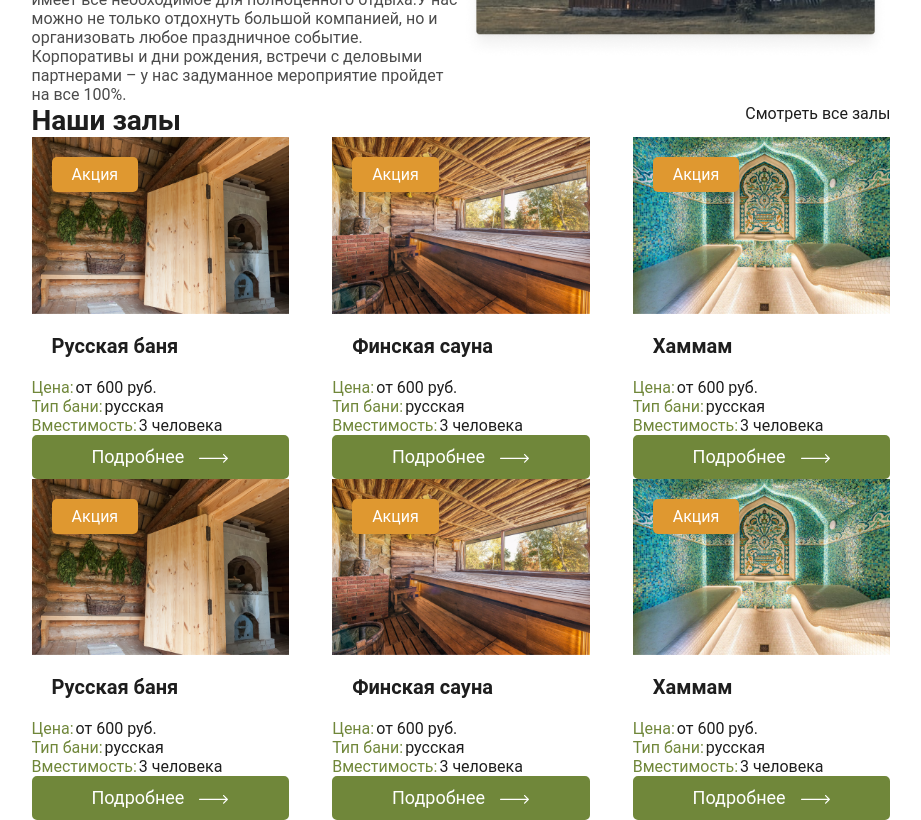
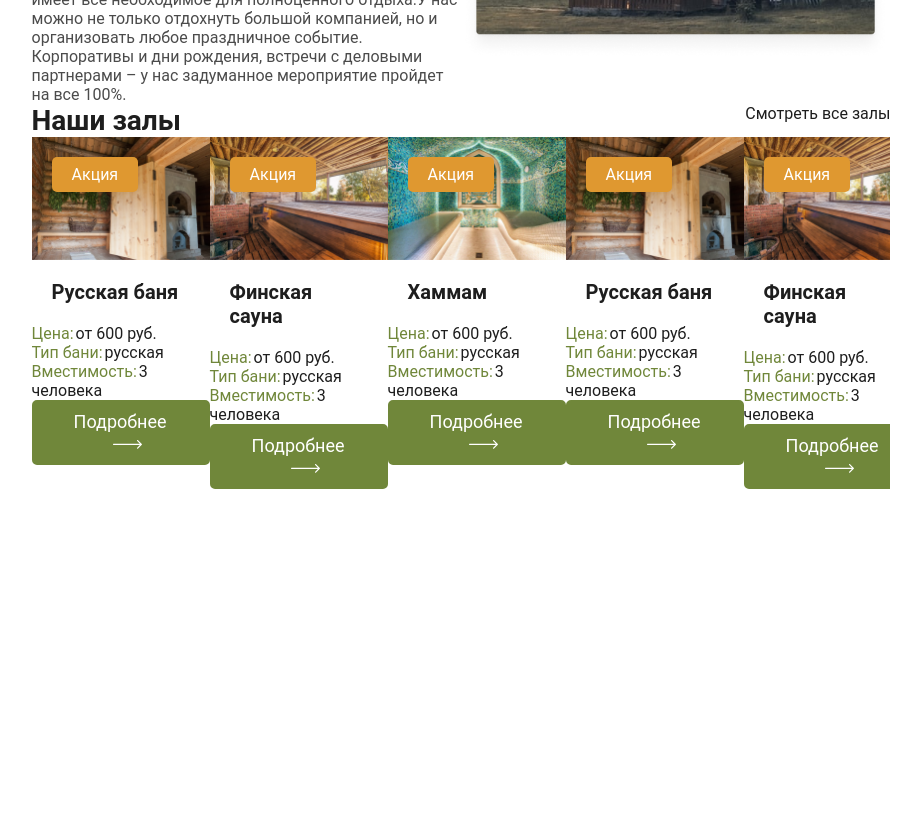
Before and after one commit to BogdanKolesov/bathhouse_react_website, a React (Create React App) app: page / in a window 1280 px wide. Shown: the part 1640-2460 px from the top of the page, without its empty margins (179-1100 px from the left). After the commit the page ends 2129 px from the top, so only its background shows below. Built offline with nearby package versions, Linux system fonts and the light colour scheme.

Commit message:
fix: Holes

```diff
--- a/src/components/views/Home/Home.components/Holes/Holes.js
+++ b/src/components/views/Home/Home.components/Holes/Holes.js
@@ -1,9 +1,19 @@
 import React from 'react';
 import { holesData } from '../../../../../data/holesData';
 import { AppContainer, Button } from '../../../../atoms';
+import { Swiper, SwiperSlide } from "swiper/react";
+
 import { HoleImage, HoleItem, HoleItemContent, HoleItemText, HoleOffer, HolesContainer, HolesSlider, HolesTitles } from './Holes.styles';
+import "swiper/css";
+import "swiper/css/navigation"
 
+// import Swiper core and required modules
+import SwiperCore, {
+    Navigation
+} from 'swiper';
 
+// install Swiper modules
+SwiperCore.use([Navigation]);
 
 const Holes = () => {
 
@@ -19,7 +29,7 @@ const Holes = () => {
                         Смотреть все залы
                     </a>
                 </HolesTitles>
-                <HolesSlider>
+                <HolesSlider className='mySwiper' navigation={true} slidesPerView={3} spaceBetween={30}>
                     {
                         holesData.map((hole, index) => (
                             <HoleItem key={index}>
--- a/src/components/views/Home/Home.components/Holes/Holes.styles.js
+++ b/src/components/views/Home/Home.components/Holes/Holes.styles.js
@@ -19,7 +19,7 @@ export const HolesSlider = styled.div`
     display: flex;
     width: 100%;
     overflow-x: hidden;
-    flex-wrap: wrap;
+    /* flex-wrap: wrap; */
     justify-content: space-between;
 `
 
--- a/src/index.js
+++ b/src/index.js
@@ -1,6 +1,11 @@
 import React from 'react';
 import ReactDOM from 'react-dom';
 import App from './App';
+// eslint-disable-next-line
+import "swiper/css/bundle";
+
+
+
 ReactDOM.render(
   <React.StrictMode>
     <App />
```
